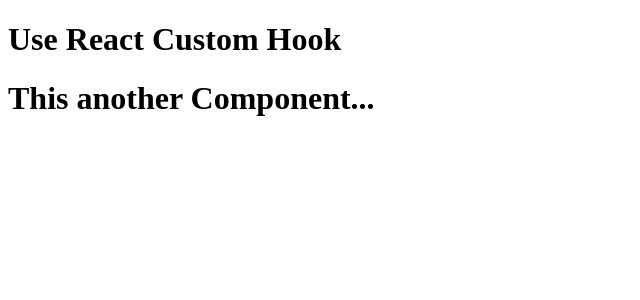
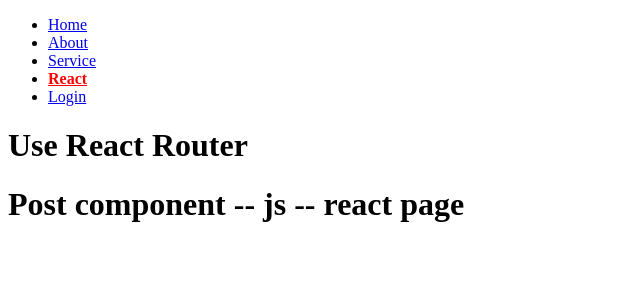
Before and after one commit to waliradim/testhook, a React (Create React App) app: page /Post/js/react in a window 1280 px wide. Shown: the top 300 px of the page, without its empty margins (0-640 px from the left). Built offline with nearby package versions, Linux system fonts and the light colour scheme.

Commit message:
React Router

```diff
--- a/package.json
+++ b/package.json
@@ -8,6 +8,7 @@
     "@testing-library/user-event": "^12.8.3",
     "react": "^17.0.2",
     "react-dom": "^17.0.2",
+    "react-router-dom": "^5.3.0",
     "react-scripts": "4.0.3",
     "web-vitals": "^1.1.2"
   },
--- a/src/App.js
+++ b/src/App.js
@@ -1,13 +1,45 @@
 import React from "react";
-import LayoutComponentOne from "./component/CustomHook/LayoutComponentOne";
-import LayoutComponentTwo from "./component/CustomHook/LayoutComponentTwo";
+import {
+  BrowserRouter as Router,
+  Route,
+  Switch,
+  Redirect,
+} from "react-router-dom";
+import Home from "./component/Router/Home";
+import About from "./component/Router/About";
+import Dashbord from "./component/Router/Dashbord";
+import Error from "./component/Router/Error";
+import Post from "./component/Router/Post";
+import Service from "./component/Router/Service";
+import NavBar from "./component/Router/Navbar";
 
 function App() {
+  const isLogIn = true;
+
   return (
-    <div>
-      <h1>Use React Custom Hook </h1>
-      <LayoutComponentTwo />
-    </div>
+    <Router>
+      <NavBar />
+      <h1>Use React Router </h1>
+      <Switch>
+        <Route exact path="/" component={Home} />
+        <Route exact path="/About" component={About} />
+        <Route exact path="/Dashbord" component={Dashbord} />
+        {/* <Route
+          exact
+          path="/Service"
+          render={() => <Service work="we are doing something" />}
+        /> */}
+        //another rule for sent props from route
+        <Route exact path="/Service">
+          <Service work="we are doing something" />
+        </Route>
+        <Route exact path="/Post/:category/:topic" component={Post} />
+        <Route exact path="/login">
+          {isLogIn ? <Redirect to="/Dashbord" /> : <Home />}
+        </Route>
+        <Route component={Error} />
+      </Switch>
+    </Router>
   );
 }
 
--- /dev/null
+++ b/src/component/Router/About.js
@@ -0,0 +1,9 @@
+import React from "react";
+
+export default function About() {
+  return (
+    <div>
+      <h1>About component page</h1>
+    </div>
+  );
+}
--- /dev/null
+++ b/src/component/Router/Dashbord.js
@@ -0,0 +1,9 @@
+import React from "react";
+
+export default function Dashbord() {
+  return (
+    <div>
+      <h1>react dashbord page</h1>
+    </div>
+  );
+}
--- /dev/null
+++ b/src/component/Router/Error.js
@@ -0,0 +1,9 @@
+import React from "react";
+
+export default function Error() {
+  return (
+    <div>
+      <h1>error....! some thing problem</h1>
+    </div>
+  );
+}
--- /dev/null
+++ b/src/component/Router/Home.js
@@ -0,0 +1,9 @@
+import React from "react";
+
+export default function Home() {
+  return (
+    <div>
+      <h1>This is home Page</h1>
+    </div>
+  );
+}
--- /dev/null
+++ b/src/component/Router/Navbar.js
@@ -0,0 +1,71 @@
+import React from "react";
+import { NavLink } from "react-router-dom";
+
+export default function Navbar() {
+  return (
+    <nav>
+      <ul>
+        <li>
+          <NavLink
+            exact
+            to="/"
+            activeStyle={{
+              fontWeight: "bold",
+              color: "red",
+            }}
+          >
+            Home
+          </NavLink>
+        </li>
+        <li>
+          <NavLink
+            exact
+            to="/About"
+            activeStyle={{
+              fontWeight: "bold",
+              color: "red",
+            }}
+          >
+            About
+          </NavLink>
+        </li>
+        <li>
+          <NavLink
+            exact
+            to="/Service"
+            activeStyle={{
+              fontWeight: "bold",
+              color: "red",
+            }}
+          >
+            Service
+          </NavLink>
+        </li>
+        <li>
+          <NavLink
+            exact
+            to="/Post/js/react"
+            activeStyle={{
+              fontWeight: "bold",
+              color: "red",
+            }}
+          >
+            React
+          </NavLink>
+        </li>
+        <li>
+          <NavLink
+            exact
+            to="/login"
+            activeStyle={{
+              fontWeight: "bold",
+              color: "red",
+            }}
+          >
+            Login
+          </NavLink>
+        </li>
+      </ul>
+    </nav>
+  );
+}
--- /dev/null
+++ b/src/component/Router/Post.js
@@ -0,0 +1,13 @@
+import React from "react";
+import { useParams } from "react-router-dom";
+
+export default function Post() {
+  const { category, topic } = useParams();
+  return (
+    <div>
+      <h1>
+        Post component -- {category} -- {topic} page
+      </h1>
+    </div>
+  );
+}
--- /dev/null
+++ b/src/component/Router/Service.js
@@ -0,0 +1,10 @@
+import React from "react";
+
+export default function Service({ work }) {
+  return (
+    <div>
+      <h1>Service page</h1>
+      <h3>{work}</h3>
+    </div>
+  );
+}
```
Also changed, not shown: 1 other file (tests, documents, lock files or other folders).
